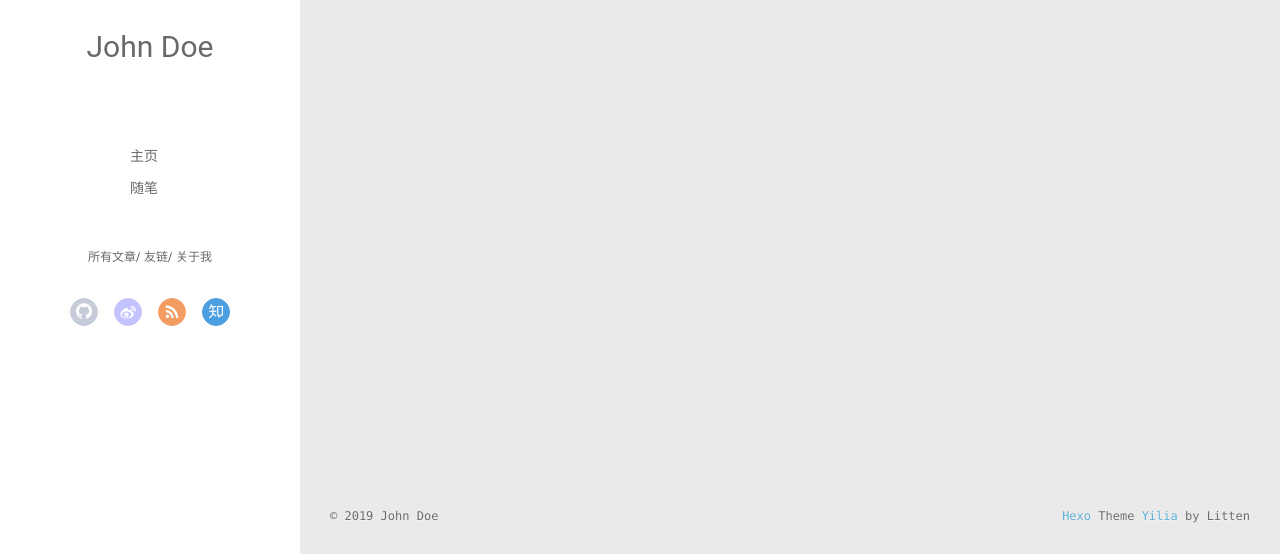
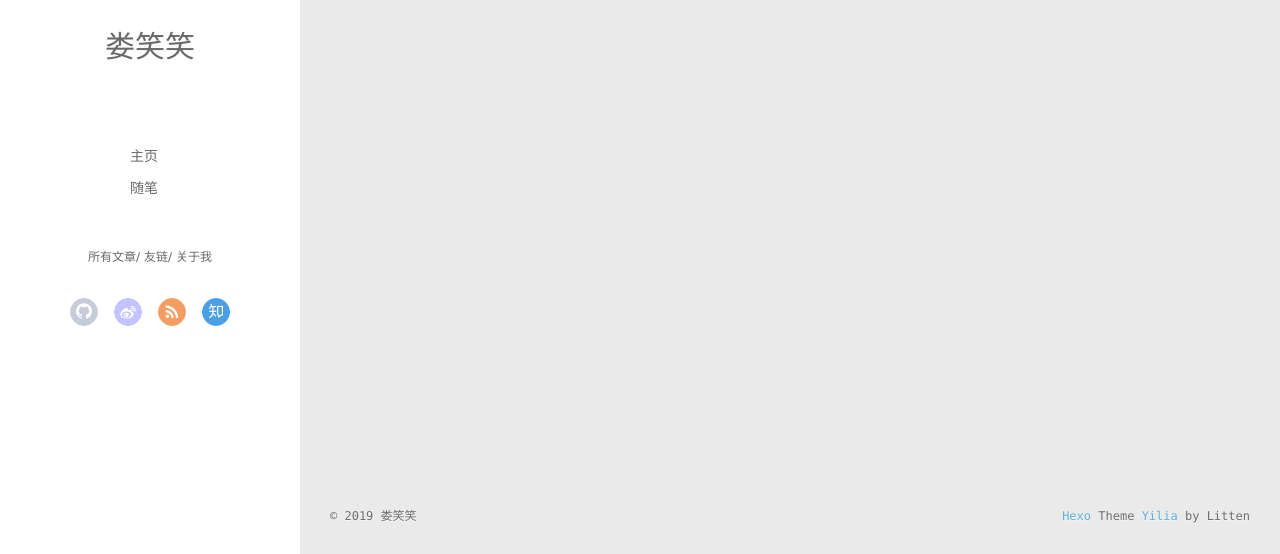
Before and after one commit to lou-xx/lou-xiao-x, a plain HTML site: page archives/index.html in a window 1280 px wide. Shown: the part 243-797 px from the top of the page. Drawn offline with Linux system fonts and the light colour scheme; no server answers.

Commit message:
Site updated: 2019-07-22 22:20:10

```diff
--- a/archives/index.html
+++ b/archives/index.html
@@ -46,7 +46,7 @@
 			<img src="" class="js-avatar">
 		</a>
 		<hgroup>
-		  <h1 class="header-author"><a href="/">John Doe</a></h1>
+		  <h1 class="header-author"><a href="/">娄笑笑</a></h1>
 		</hgroup>
 
 
@@ -104,7 +104,7 @@
 				<img src="" class="js-avatar">
 			</div>
 			<hgroup>
-			  <h1 class="header-author js-header-author">John Doe</h1>
+			  <h1 class="header-author js-header-author">娄笑笑</h1>
 			</hgroup>
 
 
@@ -202,7 +202,7 @@
   <div class="outer">
     <div id="footer-info">
     	<div class="footer-left">
-    		&copy; 2019 John Doe
+    		&copy; 2019 娄笑笑
     	</div>
       	<div class="footer-right">
       		<a href="http://hexo.io/" target="_blank">Hexo</a>  Theme <a href="https://github.com/litten/hexo-theme-yilia" target="_blank">Yilia</a> by Litten
```
